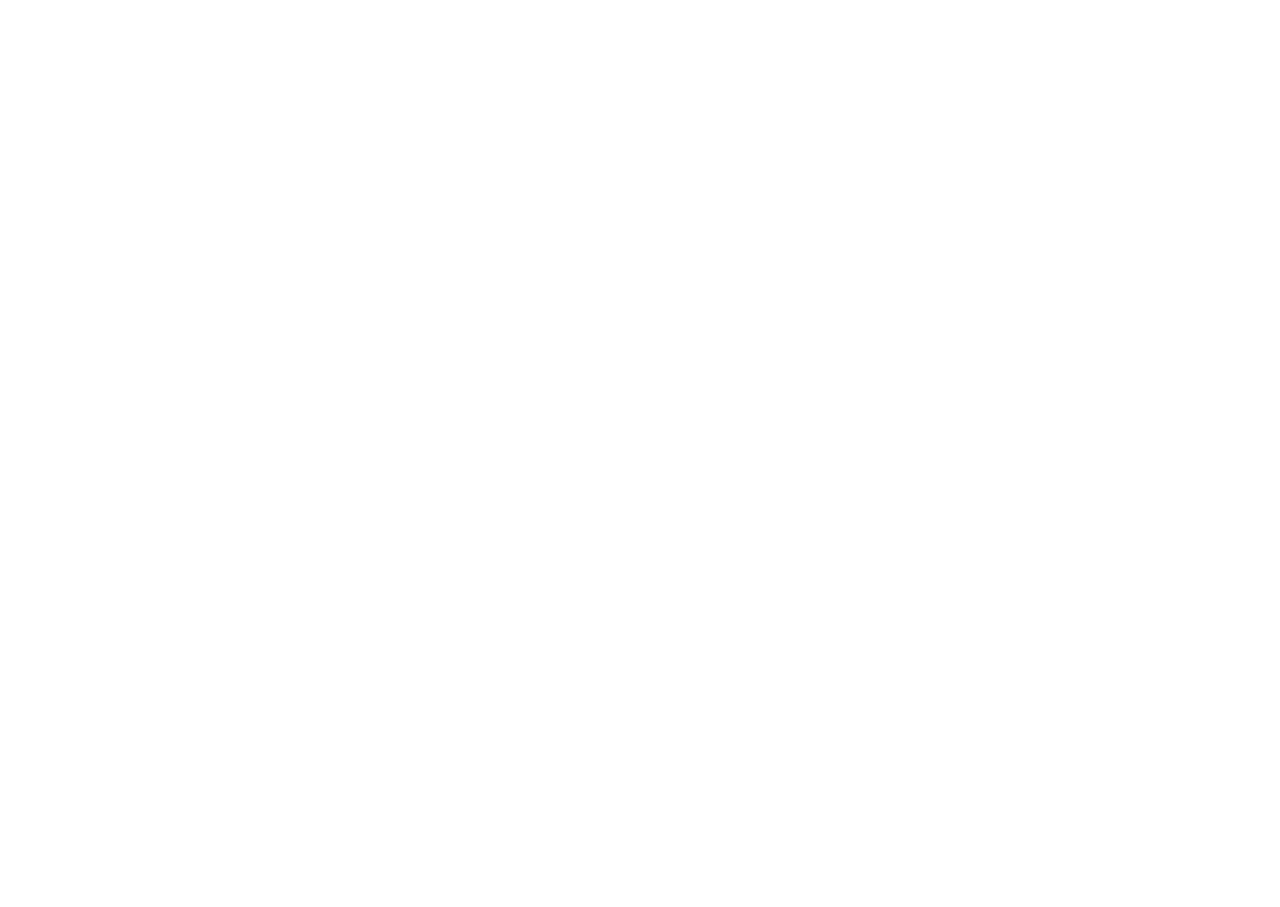
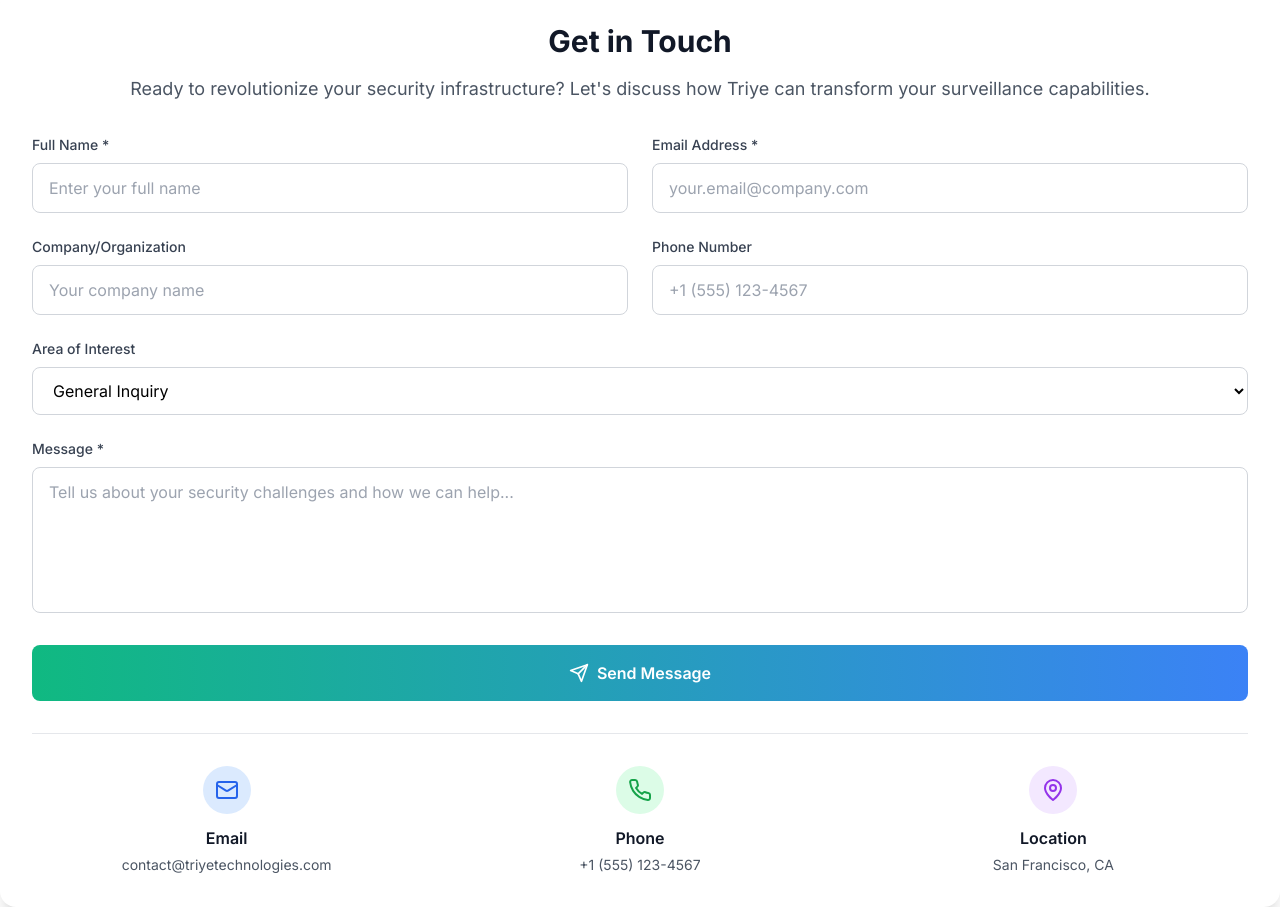
Before and after one commit to triyeTechnologies/triye-website, a React (Vite) app: page / in a window 1280 px wide. Shown: the part 8600-9507 px from the top of the page. Before the commit the page ends 8591 px from the top, so only its background shows below. Built offline with nearby package versions, Linux system fonts and the light colour scheme.

Commit message:
Update ContactForm.jsx

```diff
--- a/src/components/ui/ContactForm.jsx
+++ b/src/components/ui/ContactForm.jsx
@@ -1,61 +1,187 @@
-import React, { useState } from 'react';
-import { X, Send, CheckCircle, AlertCircle } from 'lucide-react';
-import { validateContactForm, formatFormData } from '../../utils/validation';
+import React, { useState, useCallback } from 'react';
+import { Mail, Phone, MapPin, Send, CheckCircle, AlertCircle } from 'lucide-react';
 
-const ContactForm = ({ isOpen, onClose }) => {
-  const [formData, setFormData] = useState({
+// Move these outside the component to prevent re-creation
+const validateForm = (data) => {
+  const errors = {};
+
+  if (!data.name?.trim()) {
+    errors.name = 'Name is required';
+  }
+
+  if (!data.email?.trim()) {
+    errors.email = 'Email is required';
+  } else if (!/^[^\s@]+@[^\s@]+\.[^\s@]+$/.test(data.email)) {
+    errors.email = 'Please enter a valid email address';
+  }
+
+  if (!data.message?.trim()) {
+    errors.message = 'Message is required';
+  }
+
+  return errors;
+};
+
+const INITIAL_FORM_DATA = {
   name: '',
   email: '',
-    subject: '',
-    message: ''
-  });
+  company: '',
+  phone: '',
+  message: '',
+  interest: 'general'
+};
 
+// Separate input components to prevent re-rendering
+const FormInput = React.memo(({
+  label,
+  name,
+  type = 'text',
+  value,
+  onChange,
+  placeholder,
+  required = false,
+  error
+}) => (
+  <div>
+    <label htmlFor={name} className="block text-sm font-medium text-gray-700 mb-2">
+      {label} {required && '*'}
+    </label>
+    <input
+      type={type}
+      id={name}
+      name={name}
+      value={value}
+      onChange={onChange}
+      className={`w-full px-4 py-3 border rounded-lg text-base transition-colors duration-200 focus:outline-none focus:ring-0 ${
+        error ? 'border-red-500 bg-red-50' : 'border-gray-300 hover:border-gray-400 focus:border-blue-500'
+      }`}
+      placeholder={placeholder}
+      autoComplete="off"
+    />
+    {error && (
+      <p className="text-red-600 text-sm mt-1 flex items-center space-x-1">
+        <AlertCircle className="w-4 h-4" />
+        <span>{error}</span>
+      </p>
+    )}
+  </div>
+));
+
+const FormTextarea = React.memo(({
+  label,
+  name,
+  value,
+  onChange,
+  placeholder,
+  required = false,
+  error
+}) => (
+  <div>
+    <label htmlFor={name} className="block text-sm font-medium text-gray-700 mb-2">
+      {label} {required && '*'}
+    </label>
+    <textarea
+      id={name}
+      name={name}
+      rows="5"
+      value={value}
+      onChange={onChange}
+      className={`w-full px-4 py-3 border rounded-lg text-base transition-colors duration-200 resize-none focus:outline-none focus:ring-0 ${
+        error ? 'border-red-500 bg-red-50' : 'border-gray-300 hover:border-gray-400 focus:border-blue-500'
+      }`}
+      placeholder={placeholder}
+    />
+    {error && (
+      <p className="text-red-600 text-sm mt-1 flex items-center space-x-1">
+        <AlertCircle className="w-4 h-4" />
+        <span>{error}</span>
+      </p>
+    )}
+  </div>
+));
+
+const FormSelect = React.memo(({
+  label,
+  name,
+  value,
+  onChange,
+  options
+}) => (
+  <div>
+    <label htmlFor={name} className="block text-sm font-medium text-gray-700 mb-2">
+      {label}
+    </label>
+    <select
+      id={name}
+      name={name}
+      value={value}
+      onChange={onChange}
+      className="w-full px-4 py-3 border border-gray-300 rounded-lg text-base transition-colors duration-200 hover:border-gray-400 focus:border-blue-500 focus:outline-none focus:ring-0"
+    >
+      {options.map(option => (
+        <option key={option.value} value={option.value}>
+          {option.label}
+        </option>
+      ))}
+    </select>
+  </div>
+));
+
+const ContactForm = () => {
+  const [formData, setFormData] = useState(INITIAL_FORM_DATA);
   const [errors, setErrors] = useState({});
   const [isSubmitting, setIsSubmitting] = useState(false);
   const [submitStatus, setSubmitStatus] = useState(null);
 
-  const handleInputChange = (e) => {
+  // Stable event handler that doesn't change
+  const handleInputChange = useCallback((e) => {
     const { name, value } = e.target;
+
+    // Update form data
     setFormData(prev => ({
       ...prev,
       [name]: value
     }));
 
+    // Clear specific error when user starts typing
     if (errors[name]) {
-      setErrors(prev => ({
-        ...prev,
-        [name]: ''
-      }));
+      setErrors(prev => {
+        const newErrors = { ...prev };
+        delete newErrors[name];
+        return newErrors;
+      });
     }
-  };
+  }, [errors]);
 
-  const handleSubmit = async (e) => {
+  const handleSubmit = useCallback(async (e) => {
     e.preventDefault();
 
-    const validation = validateContactForm(formData);
-
-    if (!validation.isValid) {
-      setErrors(validation.errors);
+    const validationErrors = validateForm(formData);
+    if (Object.keys(validationErrors).length > 0) {
+      setErrors(validationErrors);
       return;
     }
 
     setIsSubmitting(true);
-    setErrors({});
+    setSubmitStatus(null);
 
     try {
-      const cleanData = formatFormData(formData);
+      // Log form data to console for now
+      console.log('=== CONTACT FORM SUBMISSION ===');
+      console.log('Name:', formData.name);
+      console.log('Email:', formData.email);
+      console.log('Company:', formData.company);
+      console.log('Phone:', formData.phone);
+      console.log('Interest:', formData.interest);
+      console.log('Message:', formData.message);
+      console.log('================================');
 
-      await new Promise(resolve => setTimeout(resolve, 2000));
-
-      console.log('Form data:', cleanData);
+      // Simulate processing time
+      await new Promise(resolve => setTimeout(resolve, 1500));
 
       setSubmitStatus('success');
-      setFormData({ name: '', email: '', subject: '', message: '' });
-
-      setTimeout(() => {
-        setSubmitStatus(null);
-        onClose();
-      }, 2000);
+      setFormData(INITIAL_FORM_DATA);
+      setErrors({});
 
     } catch (error) {
       console.error('Form submission error:', error);
@@ -63,135 +189,159 @@
     } finally {
       setIsSubmitting(false);
     }
-  };
+  }, [formData]);
 
-  const InputField = ({ name, type = 'text', label, placeholder, required = true, as = 'input', rows = 3 }) => {
-    const Component = as;
+  // Options for select - defined outside render to prevent re-creation
+  const interestOptions = [
+    { value: 'general', label: 'General Inquiry' },
+    { value: 'partnership', label: 'Partnership Opportunities' },
+    { value: 'investment', label: 'Investment Interest' },
+    { value: 'pilot', label: 'Pilot Program' },
+    { value: 'demo', label: 'Request Demo' },
+    { value: 'technical', label: 'Technical Questions' }
+  ];
 
   return (
-      <div className="space-y-1">
-        <label htmlFor={name} className="block text-sm font-medium text-gray-700">
-          {label} {required && <span className="text-red-500">*</span>}
-        </label>
-        <Component
-          id={name}
-          name={name}
-          type={type}
-          rows={as === 'textarea' ? rows : undefined}
-          value={formData[name]}
-          onChange={handleInputChange}
-          placeholder={placeholder}
-          className={`w-full px-3 py-2 border rounded-lg focus:ring-2 focus:ring-blue-500 focus:border-transparent transition-colors duration-200 text-sm ${
-            errors[name]
-              ? 'border-red-500 bg-red-50'
-              : 'border-gray-300 bg-white hover:border-gray-400'
-          } ${as === 'textarea' ? 'resize-none h-20' : ''}`}
-          disabled={isSubmitting}
-          required={required}
-          aria-describedby={errors[name] ? `${name}-error` : undefined}
-        />
-        {errors[name] && (
-          <p id={`${name}-error`} className="text-xs text-red-600 flex items-center space-x-1">
-            <AlertCircle className="w-3 h-3" />
-            <span>{errors[name]}</span>
+    <div className="bg-white rounded-2xl shadow-xl p-6 sm:p-8">
+      <div className="text-center mb-8">
+        <h3 className="text-2xl sm:text-3xl font-bold text-gray-900 mb-4">
+          Get in Touch
+        </h3>
+        <p className="text-gray-600 text-base sm:text-lg">
+          Ready to revolutionize your security infrastructure? Let's discuss how Triye can transform your surveillance capabilities.
         </p>
-        )}
-      </div>
-    );
-  };
-
-  if (!isOpen) return null;
-
-  return (
-    <div
-      className="fixed inset-0 bg-black/50 backdrop-blur-sm flex items-center justify-center z-50 p-4"
-      onClick={onClose}
-    >
-      <div
-        className="bg-white rounded-2xl shadow-2xl w-full max-w-md h-auto"
-        onClick={(e) => e.stopPropagation()}
-      >
-        <div className="bg-white border-b border-gray-200 px-4 py-3 flex items-center justify-between rounded-t-2xl">
-          <div>
-            <h2 className="text-lg font-bold text-gray-900">Contact Us</h2>
-            <p className="text-gray-600 text-xs">Send us a message</p>
-          </div>
-          <button
-            onClick={onClose}
-            className="w-8 h-8 bg-gray-100 hover:bg-gray-200 rounded-full flex items-center justify-center transition-colors duration-200"
-            disabled={isSubmitting}
-          >
-            <X className="w-4 h-4" />
-          </button>
       </div>
 
-        <form onSubmit={handleSubmit} className="p-4 space-y-4">
       {submitStatus === 'success' && (
-            <div className="bg-green-50 border border-green-200 rounded-lg p-3 flex items-center space-x-2">
-              <CheckCircle className="w-5 h-5 text-green-600" />
-              <div>
-                <h3 className="font-medium text-green-800 text-sm">Message sent!</h3>
-                <p className="text-green-700 text-xs">We'll get back to you soon.</p>
+        <div className="bg-green-50 border border-green-200 rounded-lg p-4 mb-6">
+          <div className="flex items-center space-x-2 text-green-800">
+            <CheckCircle className="w-5 h-5" />
+            <span className="font-medium">Message received!</span>
           </div>
+          <p className="text-green-700 text-sm mt-1">
+            Thank you for your interest. Your message has been logged and we'll respond within 24 hours.
+          </p>
         </div>
       )}
 
       {submitStatus === 'error' && (
-            <div className="bg-red-50 border border-red-200 rounded-lg p-3 flex items-center space-x-2">
-              <AlertCircle className="w-5 h-5 text-red-600" />
-              <div>
-                <h3 className="font-medium text-red-800 text-sm">Failed to send</h3>
-                <p className="text-red-700 text-xs">Please try again later.</p>
+        <div className="bg-red-50 border border-red-200 rounded-lg p-4 mb-6">
+          <div className="flex items-center space-x-2 text-red-800">
+            <AlertCircle className="w-5 h-5" />
+            <span className="font-medium">Submission failed</span>
           </div>
+          <p className="text-red-700 text-sm mt-1">
+            Please contact us directly at contact@triyetechnologies.com
+          </p>
         </div>
       )}
 
-          <div className="space-y-4">
-            <InputField
+      <form onSubmit={handleSubmit} className="space-y-6">
+        <div className="grid grid-cols-1 sm:grid-cols-2 gap-6">
+          <FormInput
+            label="Full Name"
             name="name"
-              label="Full Name"
+            value={formData.name}
+            onChange={handleInputChange}
             placeholder="Enter your full name"
+            required
+            error={errors.name}
           />
-            <InputField
+
+          <FormInput
+            label="Email Address"
             name="email"
             type="email"
-              label="Email Address"
-              placeholder="your.email@example.com"
-            />
-            <InputField
-              name="subject"
-              label="Subject"
-              placeholder="What is this regarding?"
-            />
-            <InputField
-              name="message"
-              label="Message"
-              placeholder="Tell us more..."
-              as="textarea"
-              rows={3}
+            value={formData.email}
+            onChange={handleInputChange}
+            placeholder="your.email@company.com"
+            required
+            error={errors.email}
           />
         </div>
 
-          <div className="flex justify-center pt-4 border-t border-gray-200">
+        <div className="grid grid-cols-1 sm:grid-cols-2 gap-6">
+          <FormInput
+            label="Company/Organization"
+            name="company"
+            value={formData.company}
+            onChange={handleInputChange}
+            placeholder="Your company name"
+          />
+
+          <FormInput
+            label="Phone Number"
+            name="phone"
+            type="tel"
+            value={formData.phone}
+            onChange={handleInputChange}
+            placeholder="+1 (555) 123-4567"
+          />
+        </div>
+
+        <FormSelect
+          label="Area of Interest"
+          name="interest"
+          value={formData.interest}
+          onChange={handleInputChange}
+          options={interestOptions}
+        />
+
+        <FormTextarea
+          label="Message"
+          name="message"
+          value={formData.message}
+          onChange={handleInputChange}
+          placeholder="Tell us about your security challenges and how we can help..."
+          required
+          error={errors.message}
+        />
+
         <button
           type="submit"
-              disabled={isSubmitting || submitStatus === 'success'}
-              className="bg-blue-600 text-white px-6 py-2 rounded-lg hover:bg-blue-700 transition-all duration-200 font-medium flex items-center justify-center space-x-2 disabled:opacity-50 disabled:cursor-not-allowed text-sm"
+          disabled={isSubmitting}
+          className="w-full bg-gradient-to-r from-emerald-500 to-blue-500 text-white px-6 py-4 rounded-lg font-semibold text-base transition-all duration-200 min-h-[56px] flex items-center justify-center space-x-2 focus:outline-none focus:ring-0 disabled:opacity-75 disabled:cursor-not-allowed hover:from-emerald-600 hover:to-blue-600 transform hover:scale-[1.02]"
         >
           {isSubmitting ? (
             <>
-                  <div className="w-3 h-3 border-2 border-white/30 border-t-white rounded-full animate-spin"></div>
-                  <span>Sending...</span>
+              <div className="w-5 h-5 border-2 border-white/30 border-t-white rounded-full animate-spin"></div>
+              <span>Processing...</span>
             </>
           ) : (
             <>
-                  <Send className="w-3 h-3" />
+              <Send className="w-5 h-5" />
               <span>Send Message</span>
             </>
           )}
         </button>
+      </form>
+
+      <div className="mt-8 pt-8 border-t border-gray-200">
+        <div className="grid grid-cols-1 sm:grid-cols-3 gap-6 text-center">
+          <div className="flex flex-col items-center">
+            <div className="bg-blue-100 p-3 rounded-full mb-3">
+              <Mail className="w-6 h-6 text-blue-600" />
             </div>
-        </form>
+            <h4 className="font-semibold text-gray-900 mb-1">Email</h4>
+            <p className="text-gray-600 text-sm">contact@triyetechnologies.com</p>
+          </div>
+
+          <div className="flex flex-col items-center">
+            <div className="bg-green-100 p-3 rounded-full mb-3">
+              <Phone className="w-6 h-6 text-green-600" />
+            </div>
+            <h4 className="font-semibold text-gray-900 mb-1">Phone</h4>
+            <p className="text-gray-600 text-sm">+1 (555) 123-4567</p>
+          </div>
+
+          <div className="flex flex-col items-center">
+            <div className="bg-purple-100 p-3 rounded-full mb-3">
+              <MapPin className="w-6 h-6 text-purple-600" />
+            </div>
+            <h4 className="font-semibold text-gray-900 mb-1">Location</h4>
+            <p className="text-gray-600 text-sm">San Francisco, CA</p>
+          </div>
+        </div>
       </div>
     </div>
   );
```
Lines whose indentation alone changed are shown as unchanged.
